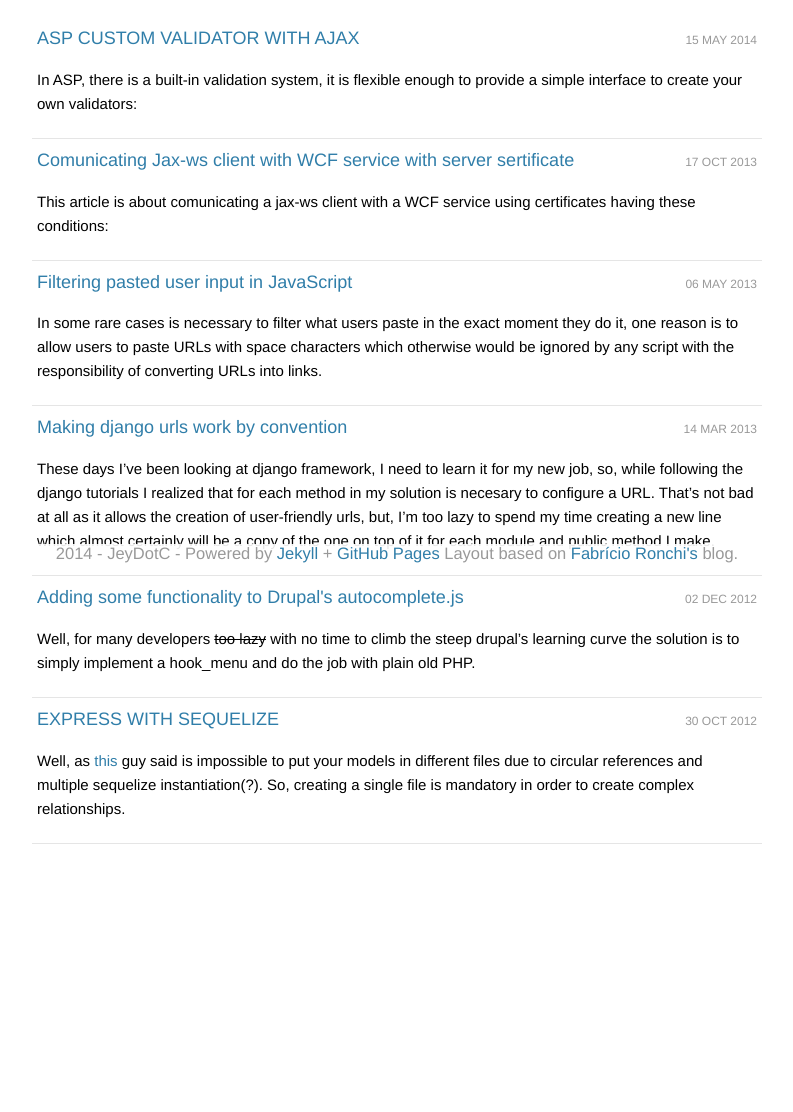
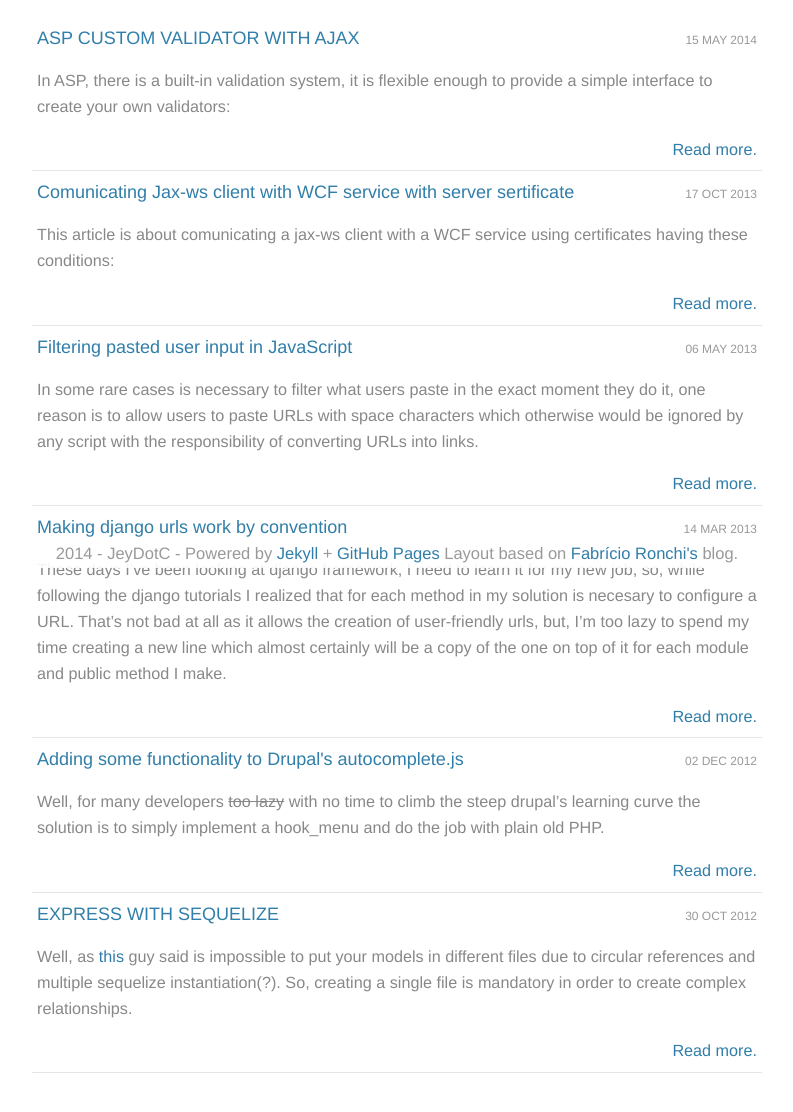
Before and after one commit to JeyDotC/jeydotc.github.io, a Jekyll site: the page built from index.html, in a window 1280 px wide, cut to the strip 332-1464 px from the top of the page. Shown: the top 1112 px of the strip, without its empty margins (243-1036 px from the left). Built offline with Jekyll 4.4.1, drawn with Linux system fonts in a browser that asks for light colours; some web fonts are replaced; Markdown is read by kramdown in place of the engine named in the settings; before the commit the page ends 1235 px from its top, so only the background shows below that.

Commit message:
Slight visual changes

```diff
--- a/_layouts/default.html
+++ b/_layouts/default.html
@@ -5,8 +5,7 @@
     </head>
     <body>
         <a href="https://github.com/JeyDotC/jeydotc.github.io">
-            <img style="position: absolute; top: 0; right: 0; border: 0;"
-                 src="https://camo.githubusercontent.com/365986a132ccd6a44c23a9169022c0b5c890c387/68747470733a2f2f73332e616d617a6f6e6177732e636f6d2f6769746875622f726962626f6e732f666f726b6d655f72696768745f7265645f6161303030302e706e67" alt="Fork me on GitHub" data-canonical-src="https://s3.amazonaws.com/github/ribbons/forkme_right_red_aa0000.png">
+            <img style="position: absolute; top: 0; right: 0; border: 0; padding: 0;" src="https://camo.githubusercontent.com/a6677b08c955af8400f44c6298f40e7d19cc5b2d/68747470733a2f2f73332e616d617a6f6e6177732e636f6d2f6769746875622f726962626f6e732f666f726b6d655f72696768745f677261795f3664366436642e706e67" alt="Fork me on GitHub" data-canonical-src="https://s3.amazonaws.com/github/ribbons/forkme_right_gray_6d6d6d.png">
         </a>
         <div class="header">
             <div class="my-container">
--- a/_layouts/post.html
+++ b/_layouts/post.html
@@ -1,6 +1,6 @@
 ---
 layout: default
-image: /img/blog-background.png
+image: /img/blog-background.jpg
 ---
 <div class="my-container">
     <div class="post ">
--- a/contact/index.html
+++ b/contact/index.html
@@ -1,7 +1,7 @@
 ---
 layout: default
 title: Contact - JeyDotC
-image: /img/contact-background.png
+image: /img/contact-background.jpg
 ---
 <script src="../js/javascript.js"></script>
 <div class="my-container" style="text-align: center">
--- a/css/base.css
+++ b/css/base.css
@@ -51,6 +51,20 @@ li {
 
 .my-li {
     border-bottom: 1px solid #e5e5e5
+}
+
+.my-li .excerpt{
+    font-size: 0.9em;
+    color: #888;
+}
+
+.my-li .read-more {
+    overflow: hidden;
+}
+
+.my-li .read-more a {
+    float: right;
+    font-size: 0.9em;
 }
 
 .clear {
@@ -114,6 +128,8 @@ li {
     background-size: cover;
     height: 200px;
     box-shadow: inset 0 0 15px rgba(0,0,0,.5);
+    background-position-y: -200px;
+    background-repeat: no-repeat;
 }
 
 .aside {
--- a/index.html
+++ b/index.html
@@ -9,8 +9,14 @@ image: /img/home-background.png
             <ul class="listing">
                 {% for post in site.posts %}
                 <li class="my-li">
-                    <span>{{ post.date | date_to_string }}</span> <a href="{{ post.url }}">{{ post.title }}</a>
-                    {{ post.excerpt }}
+                    <span>{{ post.date | date_to_string }}</span>
+                    <a href="{{ post.url }}">{{ post.title }}</a>
+                    <p class="excerpt">
+                        {{ post.excerpt  | remove: '<p>' | remove: '</p>' }}
+                    </p>
+                    <div class="read-more">
+                        <a href="{{ post.url }}">Read more.</a>
+                    </div>
                 </li>
                 {% endfor %}
             </ul>
```
Also changed, not shown: other parts of index.html (+1 -1 lines), 1 other file.
